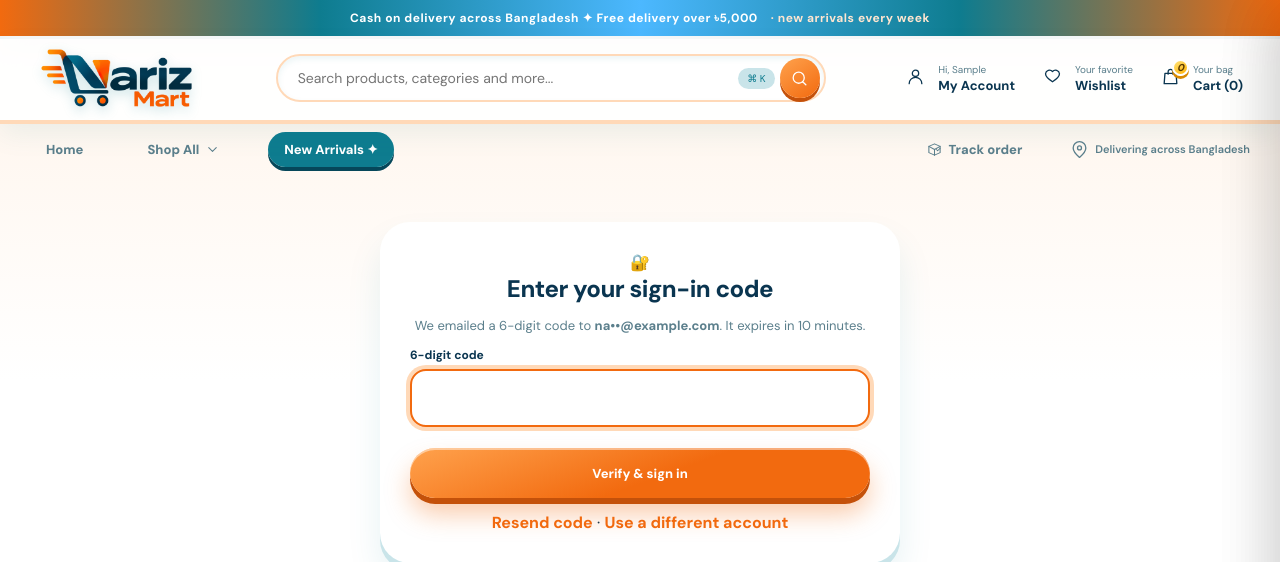
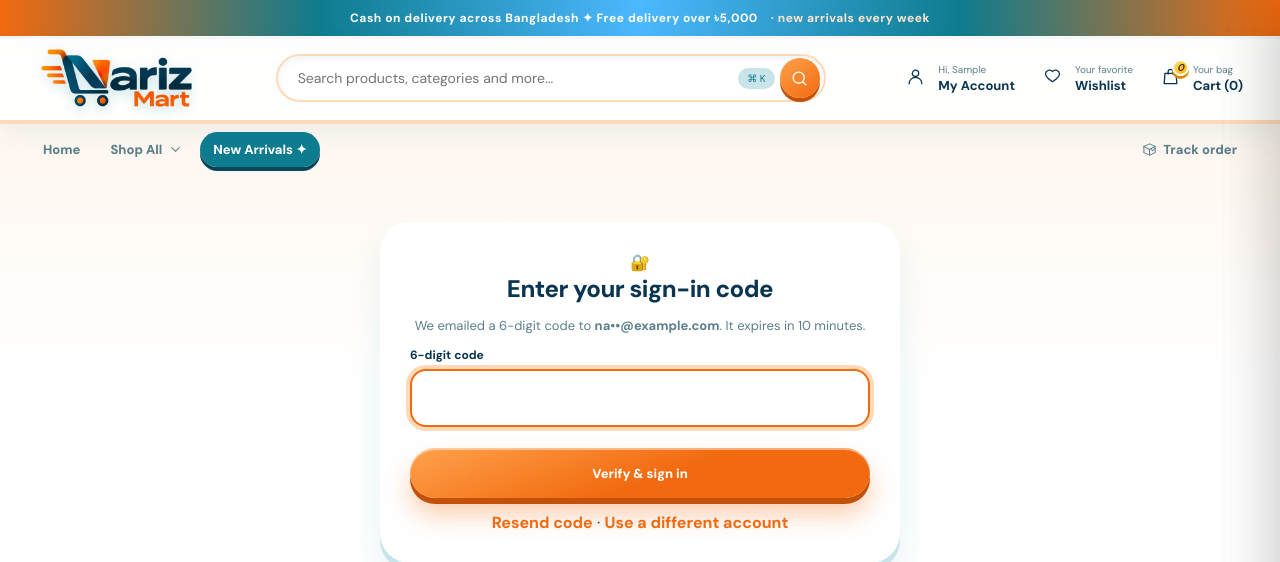
Before and after one commit to hasanoffice1982/Nazira-Mart, a Django app: page /accounts/2fa/ in a window 1280 px wide. Shown: the top 562 px of the page. Run offline with Django 5.2, Linux system fonts and the light colour scheme; the visitor is signed in with stand-in values (Sample User, id 1); data comes from the database, SQL or seed files in the repository; data that the repository does not hold is empty.

Commit message:
Layout: the menu bar fits inside the page at every width and the page never scrolls sideways

```diff
--- a/static/css/theme3d.css
+++ b/static/css/theme3d.css
@@ -309,3 +309,13 @@ main{padding-bottom:64px}
 @media(max-width:1260px){.nav-inner{gap:4px}.nav-link{padding:9px 11px;font-size:12px}.nav-track .tinyicon{display:none}}
 @media(max-width:1060px){.nav-link{padding:8px 9px;font-size:11.5px}}
 @media(max-width:820px){.nav-track{display:none}}   /* phones use the menu drawer instead */
+
+/* ===== no sideways scrolling, ever; the menu bar always fits inside the page ===== */
+html,body{overflow-x:clip;max-width:100%}
+.nav-wrap .nav-inner{gap:10px;flex-wrap:wrap;row-gap:4px}
+.nav-wrap .nav-end{margin-left:6px}
+@media(max-width:1500px){.nav-wrap .nav-end{display:none}}   /* the delivery note is already in the top announcement bar */
+.top-head .head-inner{min-width:0}
+.hero,.category-swiper,.promo-wrap,.promo-swiper,.product-grid,.benefits{max-width:100%}
+.nav-wrap .nav-inner{gap:4px}
+.nav-wrap .nav-link{padding:9px 13px}
```
